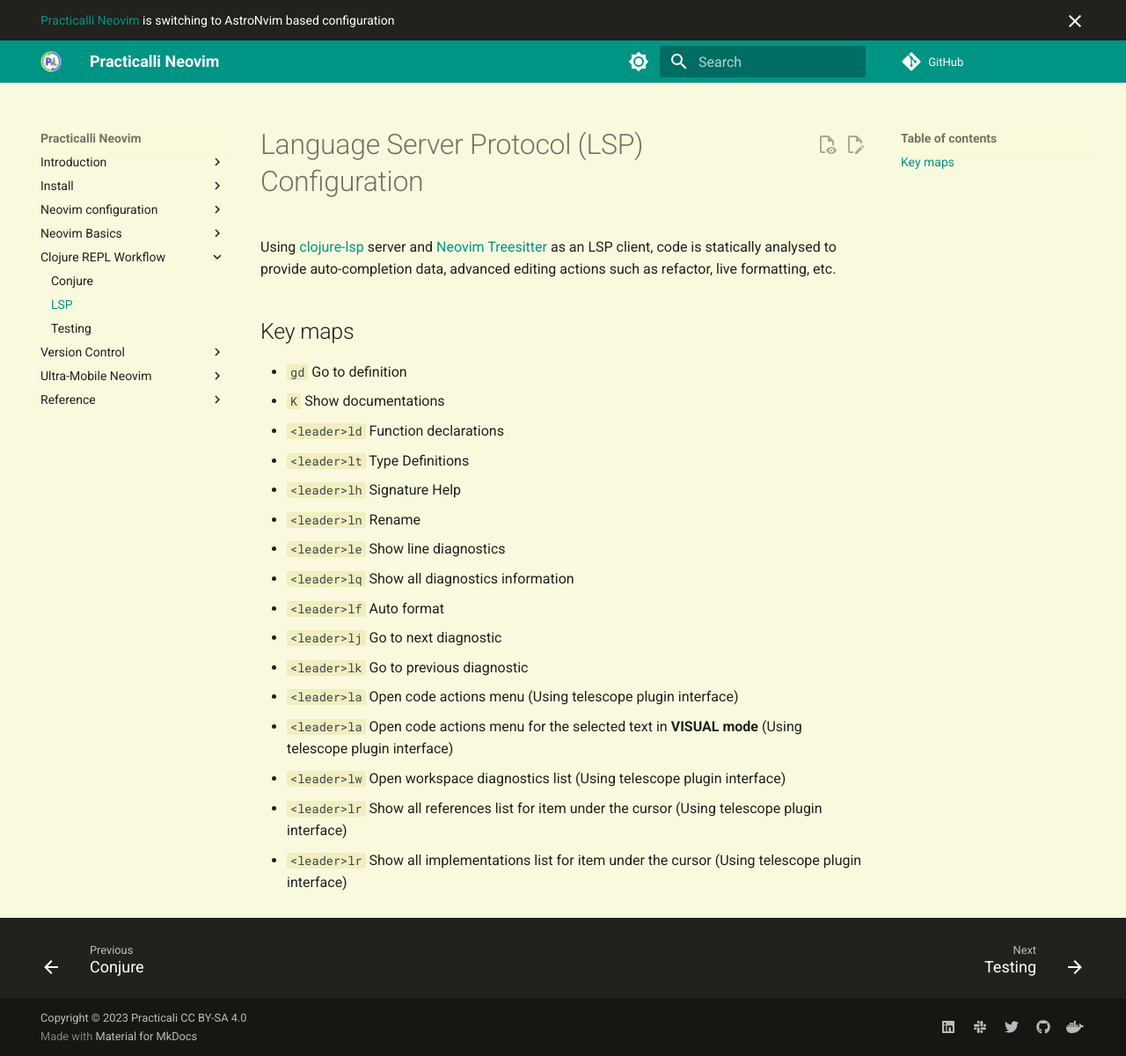
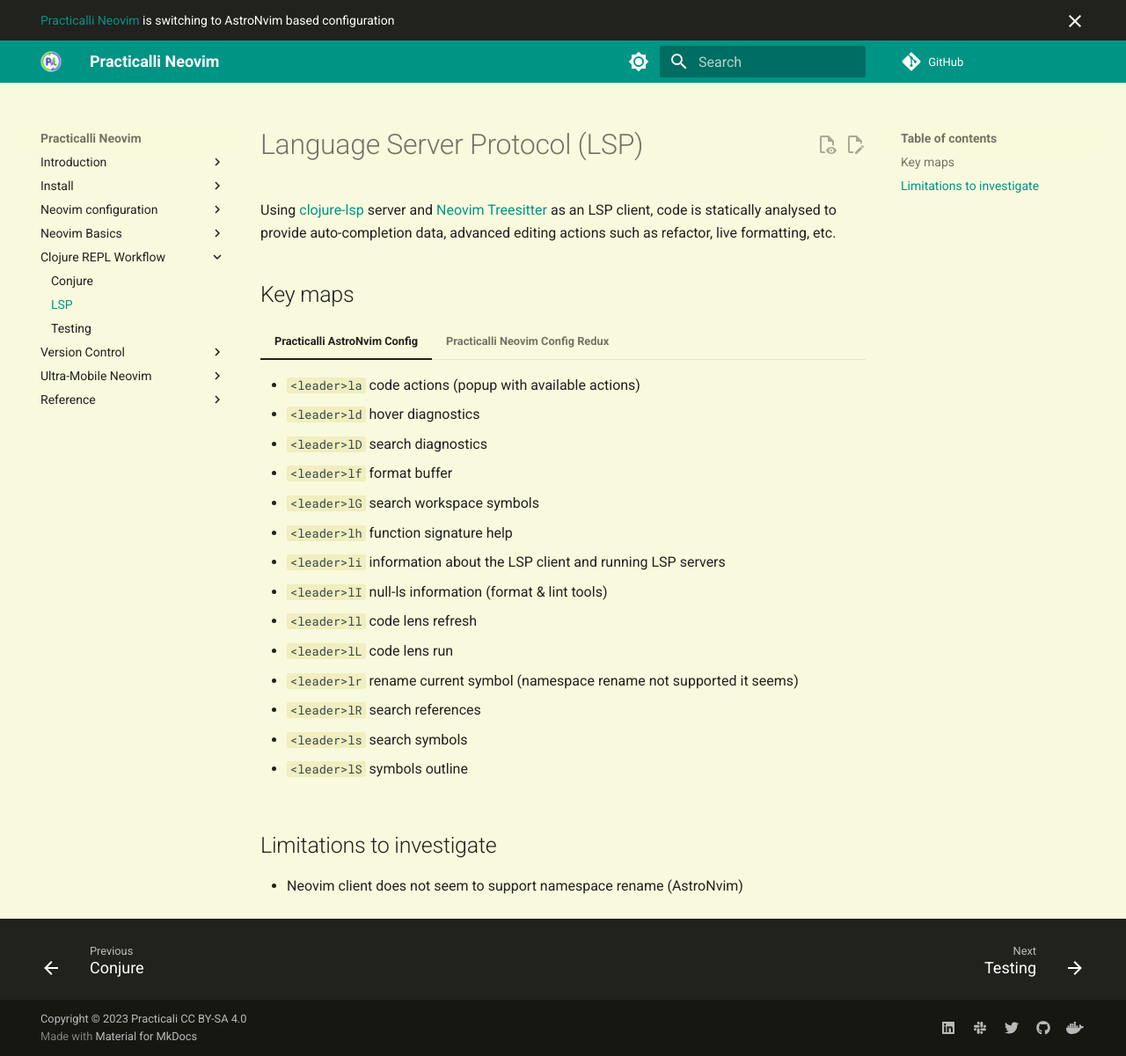
Before and after one commit to practicalli/neovim, an MkDocs documentation site: the page built from docs/repl-driven-development/language-server-protocol.md, in a window 1280 px wide and 1200 px high. Shown: the whole window at 88% size. Built offline with MkDocs 1.6.1 and Material for MkDocs 9.7.7, drawn with Linux system fonts in a browser that asks for light colours; plug-ins that fetch from the network failed and are left out; comment, search, counter and statistics services are not loaded.

Commit message:
repl: lsp key bindings

```diff
--- a/docs/repl-driven-development/language-server-protocol.md
+++ b/docs/repl-driven-development/language-server-protocol.md
@@ -1,23 +1,46 @@
-# Language Server Protocol (LSP) Configuration
+# Language Server Protocol (LSP)
 
 Using [clojure-lsp](https://clojure-lsp.io/) server and [Neovim Treesitter](https://tree-sitter.github.io/tree-sitter/) as an LSP client, code is statically analysed to provide auto-completion data, advanced editing actions such as refactor, live formatting, etc.
 
 ## Key maps
 
+=== "Practicalli AstroNvim Config"
 
-- `gd` Go to definition
-- `K` Show documentations
-- `<leader>ld` Function declarations
-- `<leader>lt` Type Definitions
-- `<leader>lh` Signature Help
-- `<leader>ln` Rename
-- `<leader>le` Show line diagnostics
-- `<leader>lq` Show all diagnostics information
-- `<leader>lf` Auto format
-- `<leader>lj` Go to next diagnostic
-- `<leader>lk` Go to previous diagnostic
-- `<leader>la` Open code actions menu (Using telescope plugin interface)
-- `<leader>la` Open code actions menu for the selected text in **VISUAL mode** (Using telescope plugin interface)
-- `<leader>lw` Open workspace diagnostics list (Using telescope plugin interface)
-- `<leader>lr` Show all references list for item under the cursor (Using telescope plugin interface)
-- `<leader>lr` Show all implementations list for item under the cursor (Using telescope plugin interface)
+    - `<leader>la` code actions (popup with available actions)
+    - `<leader>ld` hover diagnostics
+    - `<leader>lD` search diagnostics
+    - `<leader>lf` format buffer
+    - `<leader>lG` search workspace symbols
+    - `<leader>lh` function signature help
+    - `<leader>li` information about the LSP client and running LSP servers
+    - `<leader>lI` null-ls information (format & lint tools)
+    - `<leader>ll` code lens refresh
+    - `<leader>lL` code lens run
+    - `<leader>lr` rename current symbol (namespace rename not supported it seems)
+    - `<leader>lR` search references
+    - `<leader>ls` search symbols
+    - `<leader>lS` symbols outline
+
+=== "Practicalli Neovim Config Redux"
+
+    - `gd` Go to definition
+    - `K` Show documentations
+    - `<leader>ld` Function declarations
+    - `<leader>lt` Type Definitions
+    - `<leader>lh` Signature Help
+    - `<leader>ln` Rename
+    - `<leader>le` Show line diagnostics
+    - `<leader>lq` Show all diagnostics information
+    - `<leader>lf` Auto format
+    - `<leader>lj` Go to next diagnostic
+    - `<leader>lk` Go to previous diagnostic
+    - `<leader>la` Open code actions menu (Using telescope plugin interface)
+    - `<leader>la` Open code actions menu for the selected text in **VISUAL mode** (Using telescope plugin interface)
+    - `<leader>lw` Open workspace diagnostics list (Using telescope plugin interface)
+    - `<leader>lr` Show all references list for item under the cursor (Using telescope plugin interface)
+    - `<leader>lr` Show all implementations list for item under the cursor (Using telescope plugin interface)
+
+
+## Limitations to investigate
+
+* Neovim client does not seem to support namespace rename (AstroNvim)
```
